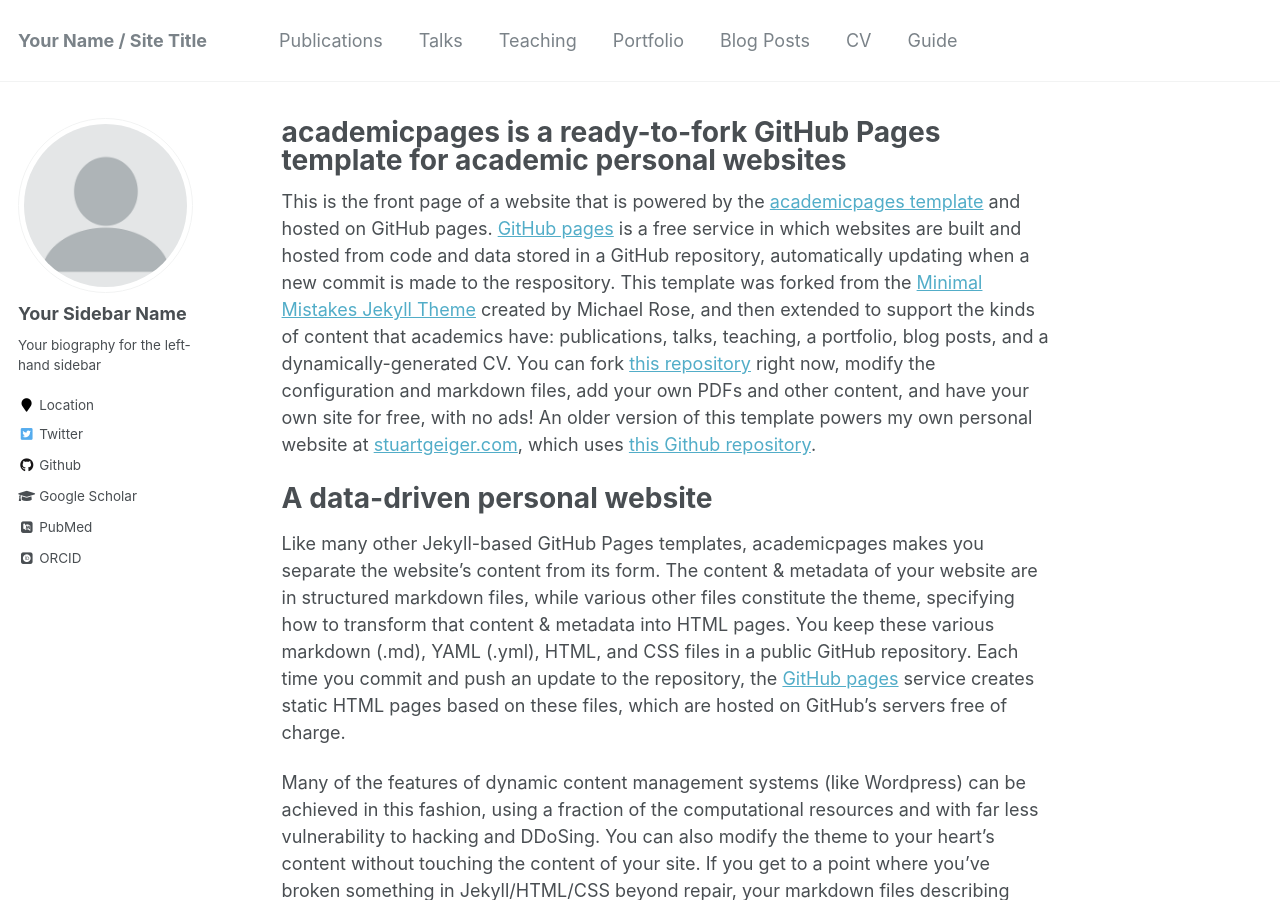
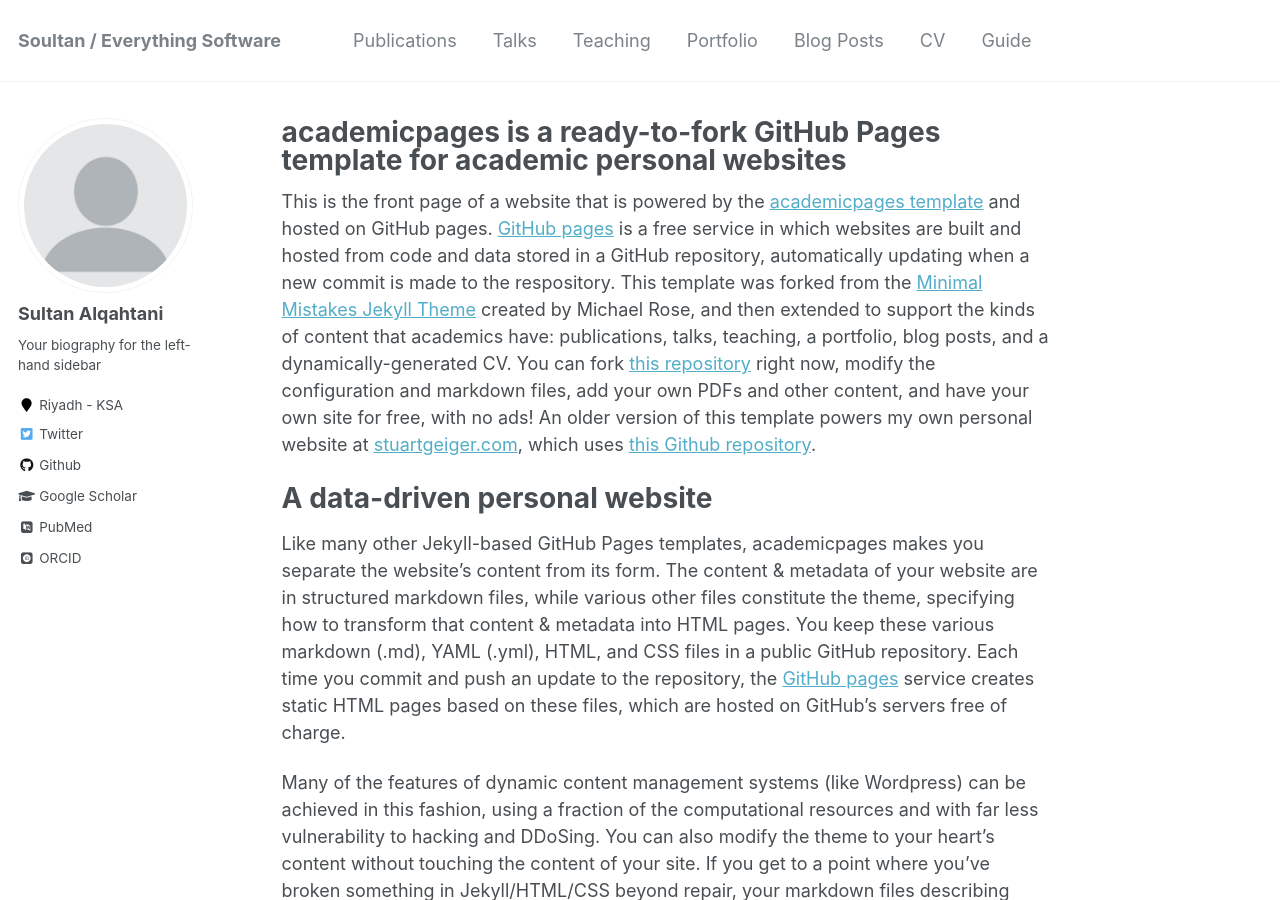
Before and after one commit to isultane/isultane.github.io, a Jekyll site: the page built from _pages/about.md, in a window 1280 px wide and 900 px high. Built offline with Jekyll 4.4.1, drawn with Linux system fonts in a browser that asks for light colours; some web fonts are replaced; some of the changed text lies outside the part shown.

Commit message:
initial update

```diff
--- a/_config.yml
+++ b/_config.yml
@@ -7,13 +7,13 @@
 
 # Site Settings
 locale                   : "en-US"
-title                    : "Your Name / Site Title"
+title                    : "Soultan / Everything Software"
 title_separator          : "-"
-name                     : &name "Your Name"
+name                     : &name "Sultan Alqahtani"
 description              : &description "personal description"
-url                      : https://academicpages.github.io # the base hostname & protocol for your site e.g. "https://mmistakes.github.io"
+url                      : https://isultane.github.io # the base hostname & protocol for your site e.g. "https://mmistakes.github.io"
 baseurl                  : "" # the subpath of your site, e.g. "/blog"
-repository               : "academicpages/academicpages.github.io"
+repository               : "isultane/isultane.github.io"
 teaser                   :  # filename of teaser fallback teaser image placed in /images/, .e.g. "500x300.png"
 breadcrumbs              : false # true, false (default)
 words_per_minute         : 160
@@ -80,10 +80,10 @@
 
 # Site Author
 author:
-  name             : "Your Sidebar Name"
+  name             : "Sultan Alqahtani"
   avatar           : "profile.png"
   bio              : "Your biography for the left-hand sidebar"
-  location         : "Location"
+  location         : "Riyadh - KSA"
   employer         :
   pubmed           : "https://www.ncbi.nlm.nih.gov/pubmed/?term=john+snow"
   googlescholar    : "http://yourfullgooglescholarurl.com"
@@ -96,7 +96,7 @@
   flickr           :
   facebook         :
   foursquare       :
-  github           : "academicpages"
+  github           : "isultane"
   google_plus      :
   keybase          :
   instagram        :
```
